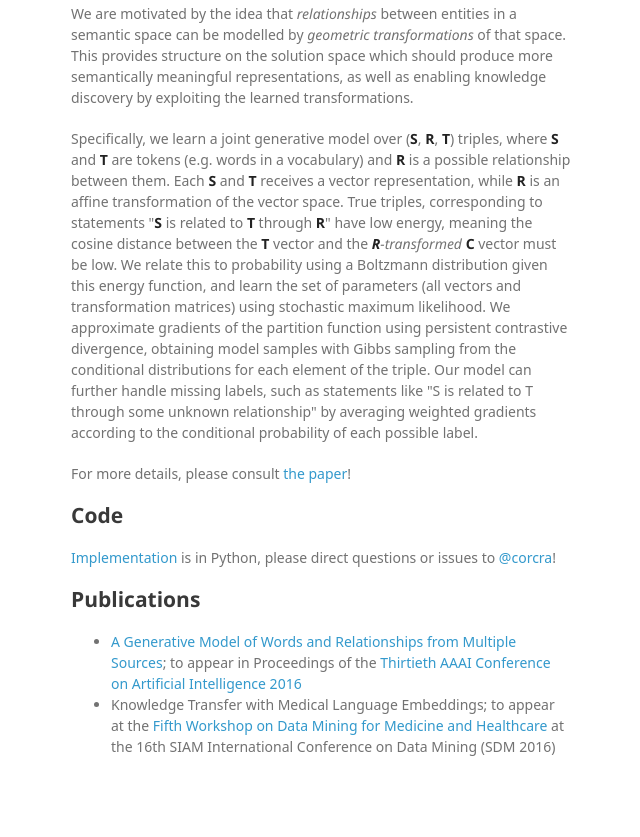
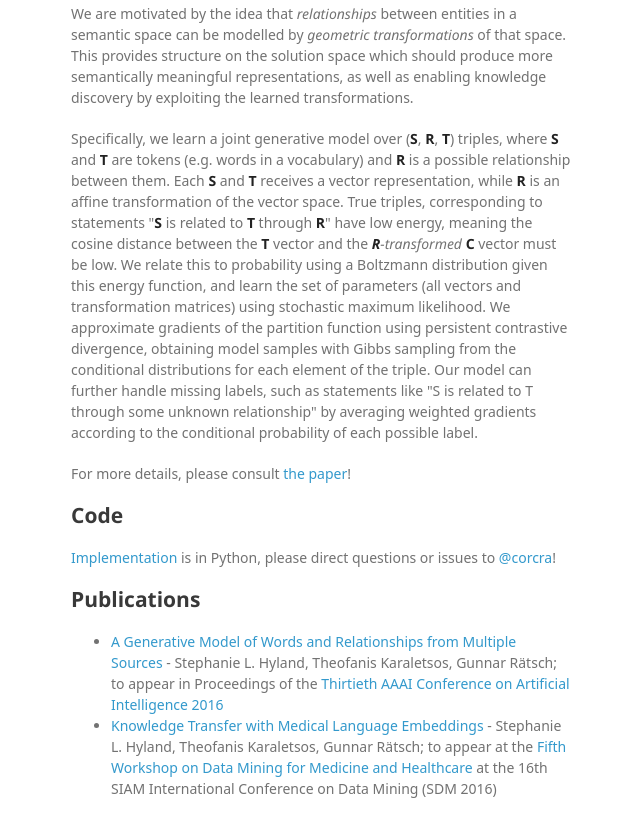
Before and after one commit to corcra/bf2, a plain HTML site: page index.html in a window 1280 px wide. Shown: the part 2688-3525 px from the top of the page, without its empty margins (499-1139 px from the left). Drawn offline with Linux system fonts and the light colour scheme; a web font is replaced by a local one.

```diff
--- a/index.html
+++ b/index.html
@@ -97,9 +97,10 @@
 
 <ul>
 <li>
-<a href="http://arxiv.org/abs/1510.00259">A Generative Model of Words and Relationships from Multiple Sources</a>; to appear in Proceedings of the <a href="https://www.aaai.org/Conferences/AAAI/aaai16.php">Thirtieth AAAI Conference on Artificial Intelligence 2016</a>
+<a href="http://arxiv.org/abs/1510.00259">A Generative Model of Words and Relationships from Multiple Sources</a> - Stephanie L. Hyland, Theofanis Karaletsos, Gunnar Rätsch; to appear in Proceedings of the <a href="https://www.aaai.org/Conferences/AAAI/aaai16.php">Thirtieth AAAI Conference on Artificial Intelligence 2016</a>
 </li>
-<li>Knowledge Transfer with Medical Language Embeddings; to appear at the <a href="http://www.dmmh.org/sdm16">Fifth Workshop on Data Mining for Medicine and Healthcare</a> at the 16th SIAM International Conference on Data Mining (SDM 2016)</li>
+<li>
+<a href="http://arxiv.org/abs/1602.03551">Knowledge Transfer with Medical Language Embeddings</a> - Stephanie L. Hyland, Theofanis Karaletsos, Gunnar Rätsch; to appear at the <a href="http://www.dmmh.org/sdm16">Fifth Workshop on Data Mining for Medicine and Healthcare</a> at the 16th SIAM International Conference on Data Mining (SDM 2016)</li>
 </ul>
       </section>
       <footer>
```
Also changed, not shown: params.json (+1 -1 lines).
